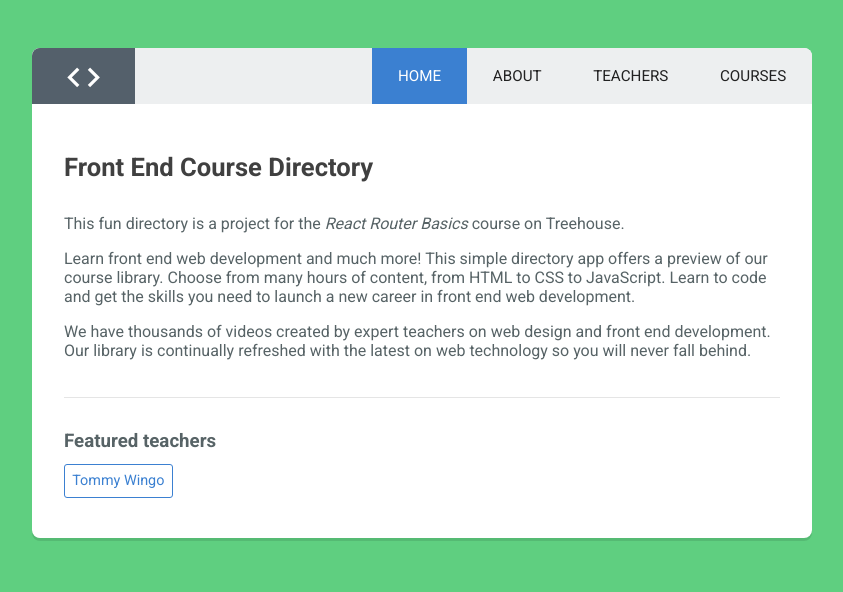
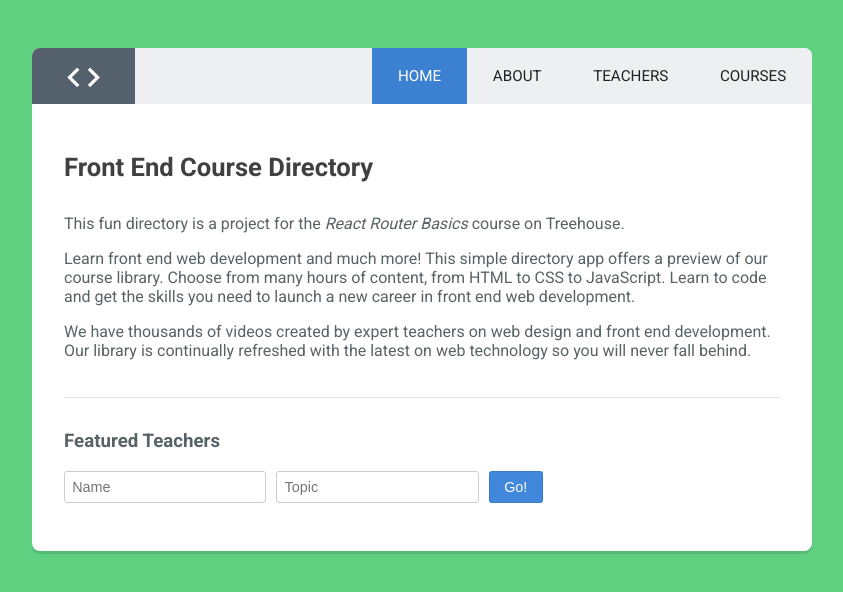
Before and after one commit to HeWhoShallNotBeMentioned/TH-React_Router_4_Basics, a React (Create React App) app: page / in a window 1280 px wide. Shown: the top 592 px of the page, without its empty margins (218-1061 px from the left). Built offline with nearby package versions, Linux system fonts and the light colour scheme.

Commit message:
partially finished home component that is not able to dynamically add featured teachers

```diff
--- a/src/components/App.js
+++ b/src/components/App.js
@@ -18,7 +18,7 @@
         <Route exact path="/" component={Home} />
         <Route path="/about" render={ () => <About title="About"/>} />
         <Route exact path="/teachers" component={Teachers} />
-        <Route path="/teachers/:topic/:fname?/:lname" component={Featured} />
+        <Route path="/teachers/:topic/:name" component={Featured} />
         <Route path="/courses" component={Courses} />
         <Route component={NotFound}/>
       </Switch>
--- a/src/components/Featured.js
+++ b/src/components/Featured.js
@@ -1,8 +1,9 @@
 import React from 'react';
 
 const Featured = ({match}) => {
-    let name = (match.params.fname === undefined ? `${match.params.lname}`: `${match.params.fname} ${match.params.lname}`) ;
+    let name = match.params.name;
     let topic = match.params.topic;
+
   return (
     <div className="main-content">
       <h2>{name} </h2>
--- a/src/components/Home.js
+++ b/src/components/Home.js
@@ -1,7 +1,22 @@
 import React, { Component } from 'react';
-import { Link } from 'react-router-dom';
 
 class Home extends Component {
+
+  constructor() {
+         super();
+         this.handleSubmit = this.handleSubmit.bind(this);
+    }
+
+  handleSubmit (e){
+    console.log("e ", e);
+    e.preventDefault();
+    let teacherName = e.target.children.name.value;
+    console.log("teacherName: ", teacherName);
+    let teacherTopic = e.target.children.topic.value;
+    console.log("teacherTopic: ", teacherTopic);
+    let path = `teachers/${teacherTopic}/${teacherName}`;
+    this.props.history.push(path);
+  }
 
   render() {
     return (
@@ -11,8 +26,12 @@
         <p>Learn front end web development and much more! This simple directory app offers a preview of our course library. Choose from many hours of content, from HTML to CSS to JavaScript. Learn to code and get the skills you need to launch a new career in front end web development.</p>
         <p>We have thousands of videos created by expert teachers on web design and front end development. Our library is continually refreshed with the latest on web technology so you will never fall behind.</p>
         <hr />
-        <h3>Featured teachers</h3>
-        <Link to="teachers/HTML/Tommy/Wingo">Tommy Wingo</Link>
+        <h3>Featured Teachers</h3>
+        <form onSubmit={e => this.handleSubmit}>
+          <input type="text" placeholder="Name" ref={ (input) => this.name = input } />
+          <input type="text" placeholder="Topic" ref={ (input) => this.topic = input } />
+          <button type="submit">Go!</button>
+        </form>
       </div>
     );
   }
```
